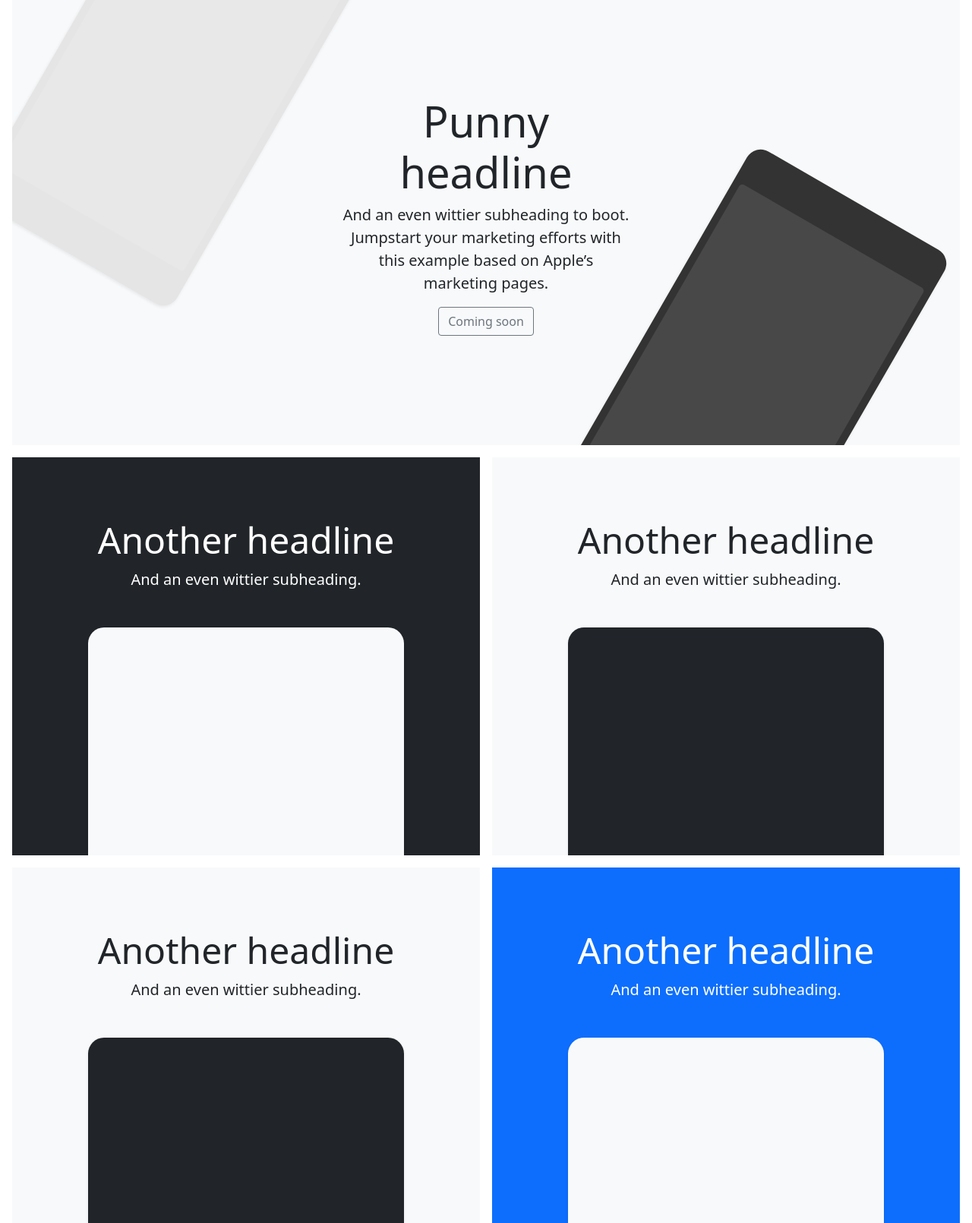
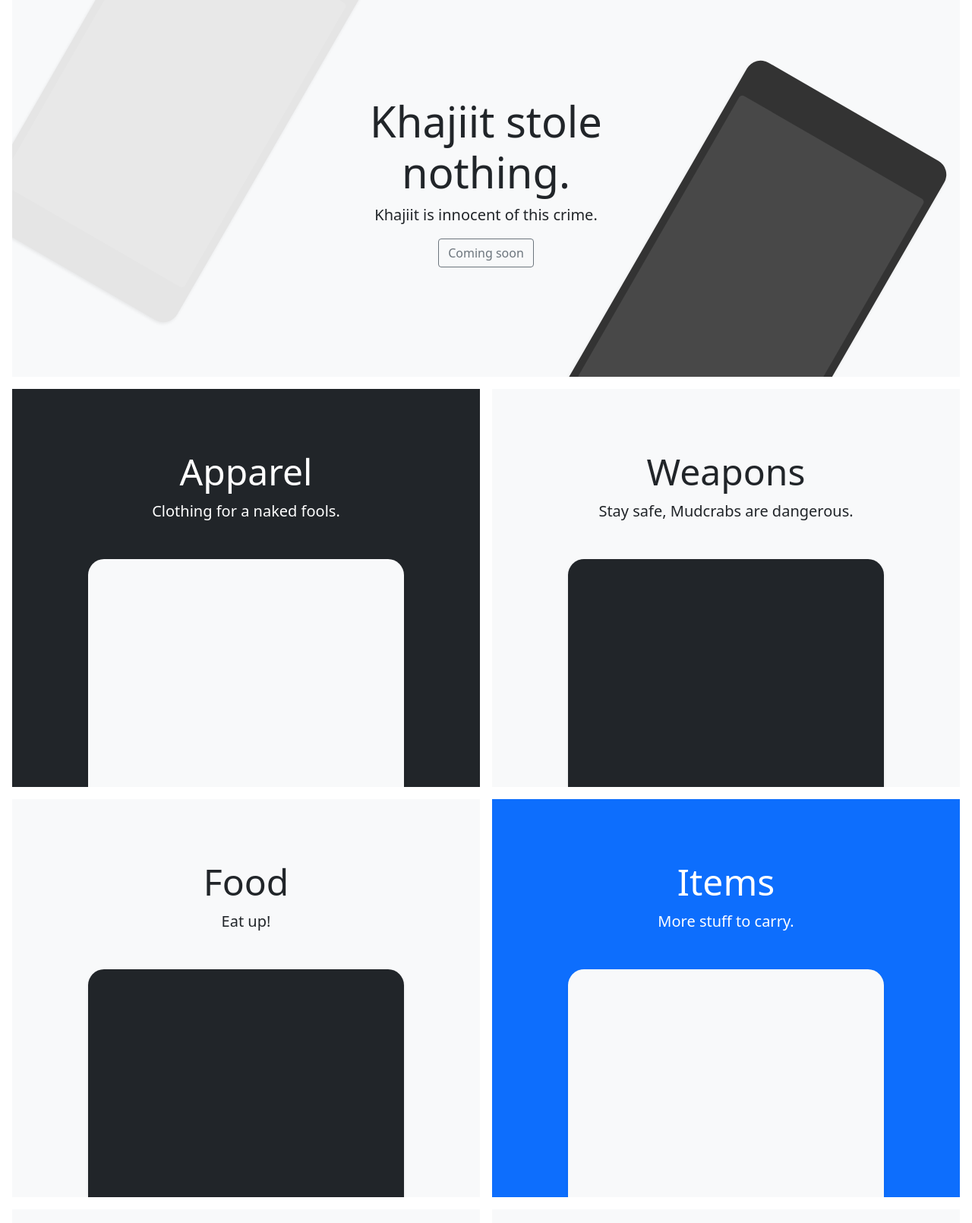
Before and after one commit to ARZuehlke/InternetProgrammingWebsite, a plain HTML site: page index.html in a window 1280 px wide. Shown: the part 82-1692 px from the top of the page at 76% size. Drawn offline with Linux system fonts and the light colour scheme; files whose address does not match are found by name.

Commit message:
Updated headers

```diff
--- a/index.html
+++ b/index.html
@@ -55,8 +55,8 @@
 <main>
   <div class="position-relative overflow-hidden p-3 p-md-5 m-md-3 text-center bg-light">
     <div class="col-md-5 p-lg-5 mx-auto my-5">
-      <h1 class="display-4 fw-normal">Punny headline</h1>
-      <p class="lead fw-normal">And an even wittier subheading to boot. Jumpstart your marketing efforts with this example based on Apple’s marketing pages.</p>
+      <h1 class="display-4 fw-normal">Khajiit stole nothing.</h1>
+      <p class="lead fw-normal">Khajiit is innocent of this crime.</p>
       <a class="btn btn-outline-secondary" href="#">Coming soon</a>
     </div>
     <div class="product-device shadow-sm d-none d-md-block"></div>
@@ -66,15 +66,15 @@
   <div class="d-md-flex flex-md-equal w-100 my-md-3 ps-md-3">
     <div class="bg-dark me-md-3 pt-3 px-3 pt-md-5 px-md-5 text-center text-white overflow-hidden">
       <div class="my-3 py-3">
-        <h2 class="display-5">Another headline</h2>
-        <p class="lead">And an even wittier subheading.</p>
+        <h2 class="display-5">Apparel</h2>
+        <p class="lead">Clothing for a naked fools.</p>
       </div>
       <div class="bg-light shadow-sm mx-auto" style="width: 80%; height: 300px; border-radius: 21px 21px 0 0;"></div>
     </div>
     <div class="bg-light me-md-3 pt-3 px-3 pt-md-5 px-md-5 text-center overflow-hidden">
       <div class="my-3 p-3">
-        <h2 class="display-5">Another headline</h2>
-        <p class="lead">And an even wittier subheading.</p>
+        <h2 class="display-5">Weapons</h2>
+        <p class="lead">Stay safe, Mudcrabs are dangerous.</p>
       </div>
       <div class="bg-dark shadow-sm mx-auto" style="width: 80%; height: 300px; border-radius: 21px 21px 0 0;"></div>
     </div>
@@ -83,15 +83,15 @@
   <div class="d-md-flex flex-md-equal w-100 my-md-3 ps-md-3">
     <div class="bg-light me-md-3 pt-3 px-3 pt-md-5 px-md-5 text-center overflow-hidden">
       <div class="my-3 p-3">
-        <h2 class="display-5">Another headline</h2>
-        <p class="lead">And an even wittier subheading.</p>
+        <h2 class="display-5">Food</h2>
+        <p class="lead">Eat up!</p>
       </div>
       <div class="bg-dark shadow-sm mx-auto" style="width: 80%; height: 300px; border-radius: 21px 21px 0 0;"></div>
     </div>
     <div class="bg-primary me-md-3 pt-3 px-3 pt-md-5 px-md-5 text-center text-white overflow-hidden">
       <div class="my-3 py-3">
-        <h2 class="display-5">Another headline</h2>
-        <p class="lead">And an even wittier subheading.</p>
+        <h2 class="display-5">Items</h2>
+        <p class="lead">More stuff to carry.</p>
       </div>
       <div class="bg-light shadow-sm mx-auto" style="width: 80%; height: 300px; border-radius: 21px 21px 0 0;"></div>
     </div>
```
